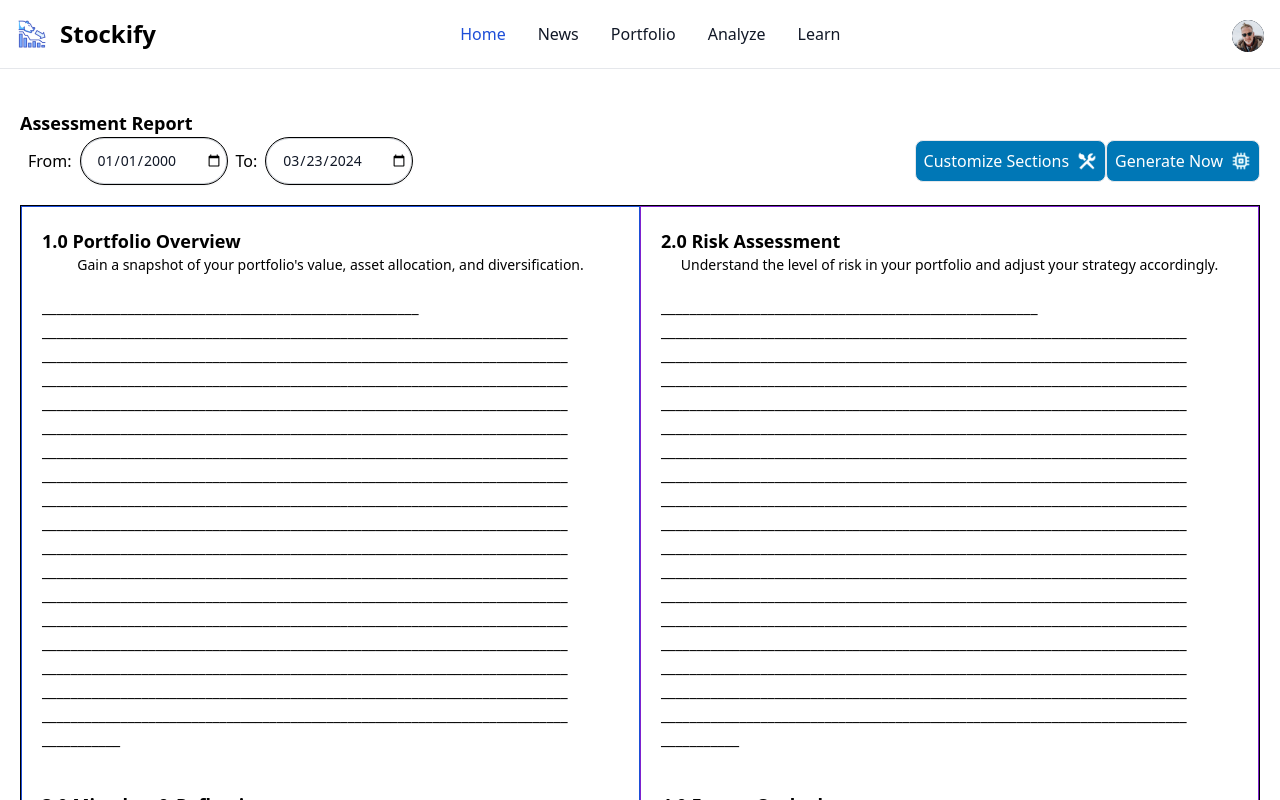
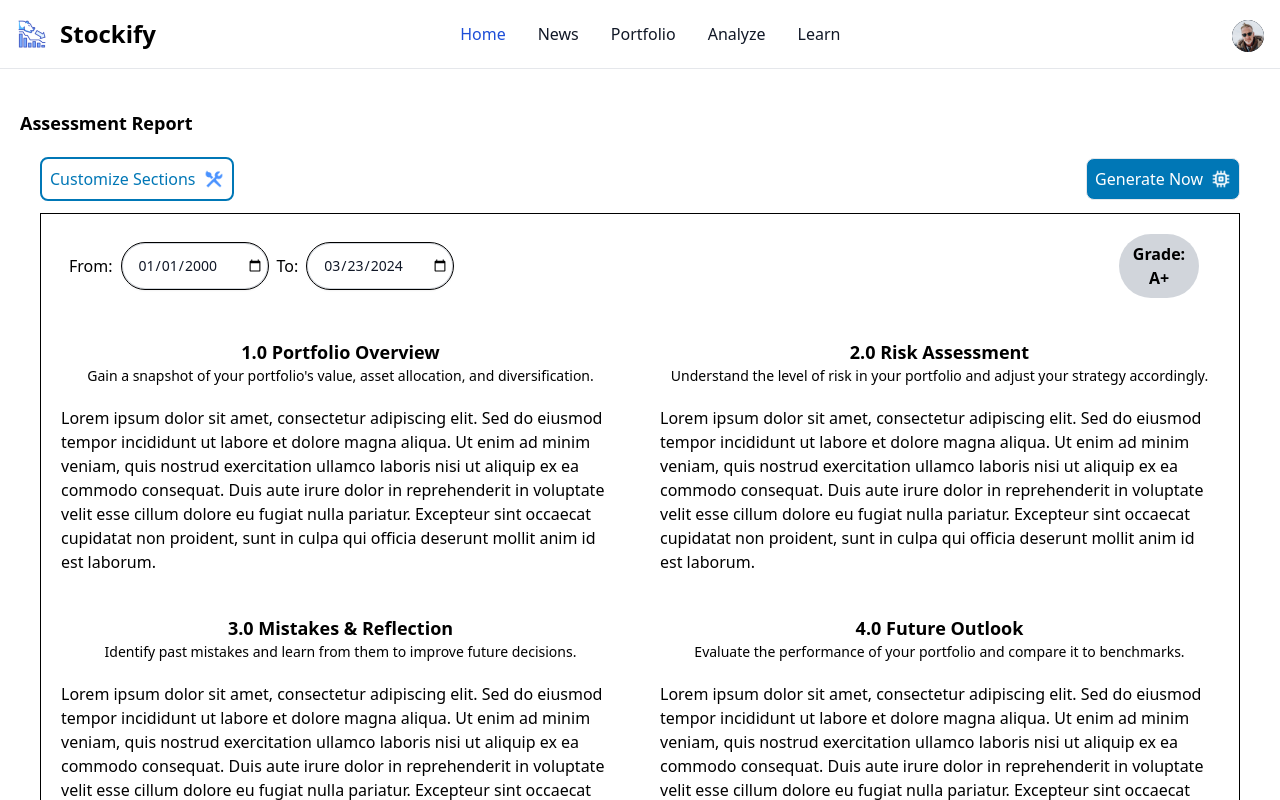
Before and after one commit to huiern214/Stockify, a React (Create React App) app in the folder client/: page /report in a window 1280 px wide. Shown: the top 800 px of the page. Built offline with nearby package versions, Linux system fonts and the light colour scheme.

Commit message:
Assessment Report

```diff
--- a/client/src/pages/Analyze.js
+++ b/client/src/pages/Analyze.js
@@ -6,7 +6,8 @@ import { useNavigate } from 'react-router-dom'
 const Analyze = () => {
   const navigate = useNavigate();
   const handleSubmit = async(e) => {
-    navigate('/report', { replace: true })
+    navigate('/report', { replace: true });
+    window.scrollTo(0, 0)
   }
   return (
     <div>
--- a/client/src/pages/Portfolio.js
+++ b/client/src/pages/Portfolio.js
@@ -284,7 +284,7 @@ function AddTransactionButton() {
               </div>
 
               <div className="my-6 mr-10 flex items-center justify-end gap-x-6">
-                <button type="button" className="rounded-md text-sm px-3 py-2 font-semibold leading-6 text-gray-900 hover:bg-gray-300"
+                <button type="button" className="rounded-md text-sm px-3 py-2 font-semibold leading-6 text-gray-900 hover:bg-gray-300 hover:border hover:border-black"
                 onClick={toggleModal}>
                   Cancel
                 </button>
--- a/client/src/pages/Report.js
+++ b/client/src/pages/Report.js
@@ -42,7 +42,7 @@ const sectionOptions = [
 
 function CustomizeButton() {
   return (
-    <button className="flex items-center p-2 border rounded-lg bg-[#0077B6] text-white hover:bg-[#0077B6]/80">
+    <button className="flex items-center p-2 border-2 border-[#0077B6] rounded-lg bg-white text-[#0077B6] hover:bg-[#0077B6]/20">
       Customize Sections
       <img src={Customize} alt="Customize Section" className="w-5 h-5 ml-2" />
     </button>
@@ -58,14 +58,20 @@ function GenerateButton() {
   )
 }
 
-// function ReportGrade({ grade }) {
-//   return ()
-// }
+function ReportGrade({ grade }) {
+  return (
+    <div className="m-5 flex justify-center items-center rounded-full h-16 w-20 text-center font-bold bg-gray-300">
+      Grade:
+      <br />
+      {grade}
+    </div>
+  )
+}
 
 function ReportSection({ sectionNo, sectionTitle, sectionDesc, sectionText }) {
   return(
     <div className="flex-1">
-      <div className="flex items-center justify-between">
+      <div className="flex items-center justify-center">
         <div className="mt-5 mx-5 text-lg font-bold text-center">
           {sectionNo}.0 {sectionTitle}
         </div>
@@ -81,13 +87,21 @@ function ReportSection({ sectionNo, sectionTitle, sectionDesc, sectionText }) {
 }
 
 const Report = () => {
-  const sectionText = "_____________________________________________________ __________________________________________________________________________ __________________________________________________________________________ __________________________________________________________________________ __________________________________________________________________________ __________________________________________________________________________ __________________________________________________________________________ __________________________________________________________________________ __________________________________________________________________________ __________________________________________________________________________ __________________________________________________________________________ __________________________________________________________________________ __________________________________________________________________________ __________________________________________________________________________ __________________________________________________________________________ __________________________________________________________________________ __________________________________________________________________________ __________________________________________________________________________ ___________"
+  // const sectionText =
+  // "__________________________________________________________________________ __________________________________________________________________________ __________________________________________________________________________ __________________________________________________________________________ __________________________________________________________________________ __________________________________________________________________________ __________________________________________________________________________ __________________________________________________________________________ __________________________________________________________________________ __________________________________________________________________________ __________________________________________________________________________ __________________________________________________________________________ __________________________________________________________________________ __________________________________________________________________________ __________________________________________________________________________ __________________________________________________________________________ __________________________________________________________________________"
+  const sectionText = "Lorem ipsum dolor sit amet, consectetur adipiscing elit. Sed do eiusmod tempor incididunt ut labore et dolore magna aliqua. Ut enim ad minim veniam, quis nostrud exercitation ullamco laboris nisi ut aliquip ex ea commodo consequat. Duis aute irure dolor in reprehenderit in voluptate velit esse cillum dolore eu fugiat nulla pariatur. Excepteur sint occaecat cupidatat non proident, sunt in culpa qui officia deserunt mollit anim id est laborum."
   return (
     <div className="text-black body-font w-full mt-10 mb-20">
       <div className="ml-5 text-lg font-bold">
         Assessment Report
       </div>
-      <div className="flex items-center justify-between mx-5">
+      <div className="mx-5 p-5">
+        <div className="flex items-center justify-between">
+          <CustomizeButton />
+          <GenerateButton />
+        </div>
+        <div className="mt-3 h-auto border border-black">
+          <div className="mx-5 flex flex-1 justify-between">
             <div className="flex items-center">
               <span className="mx-2"> From: </span>
               <DateSelector variation="from"/>
@@ -95,18 +109,19 @@ const Report = () => {
               <DateSelector variation="to"/>
             </div>
             <div className="flex items-center">
-          <CustomizeButton />
-          <GenerateButton />
+              <ReportGrade grade="A+" />
             </div>
           </div>
-      <div className="flex flex-1 min-h-screen m-5 border border-black">
-        <div className="w-1/2 flex flex-col border border-blue-700">
+          <div className="flex flex-1">
+            <div className="w-1/2 flex flex-col">
               <ReportSection sectionNo="1" sectionTitle={sectionOptions[0].sectionTitle} sectionDesc={sectionOptions[0].sectionDesc} sectionText={sectionText}/>
               <ReportSection sectionNo="3" sectionTitle={sectionOptions[2].sectionTitle} sectionDesc={sectionOptions[2].sectionDesc} sectionText={sectionText}/>
             </div>
-        <div className="w-1/2 flex flex-col border border-purple-700">
+            <div className="w-1/2 flex flex-col">
               <ReportSection sectionNo="2" sectionTitle={sectionOptions[1].sectionTitle} sectionDesc={sectionOptions[1].sectionDesc} sectionText={sectionText}/>
               <ReportSection sectionNo="4" sectionTitle={sectionOptions[3].sectionTitle} sectionDesc={sectionOptions[3].sectionDesc} sectionText={sectionText}/>
+            </div>
+          </div>
         </div>
       </div>
     </div>
```
Also changed, not shown: client/src/assets/Customize.png, client/src/assets/Generate.png. Lines whose indentation alone changed are shown as unchanged.
